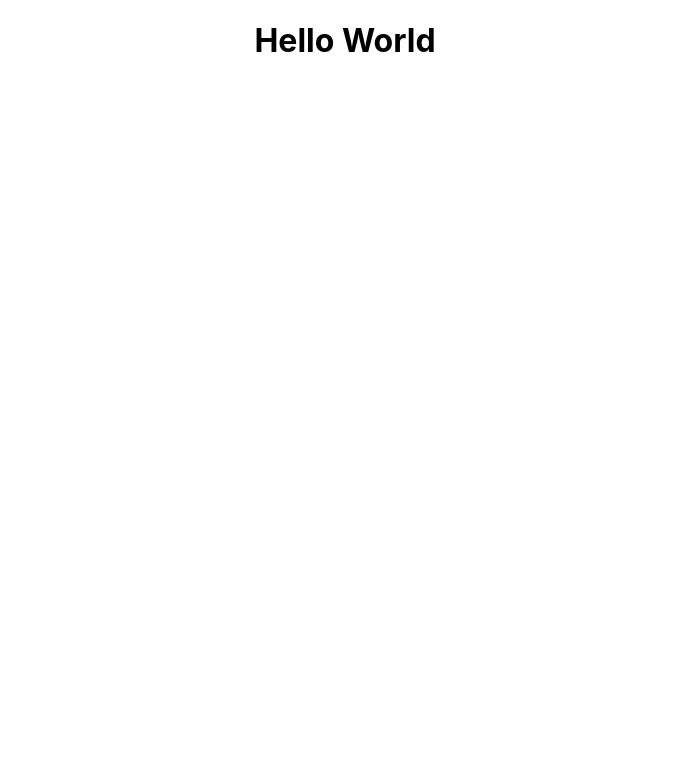
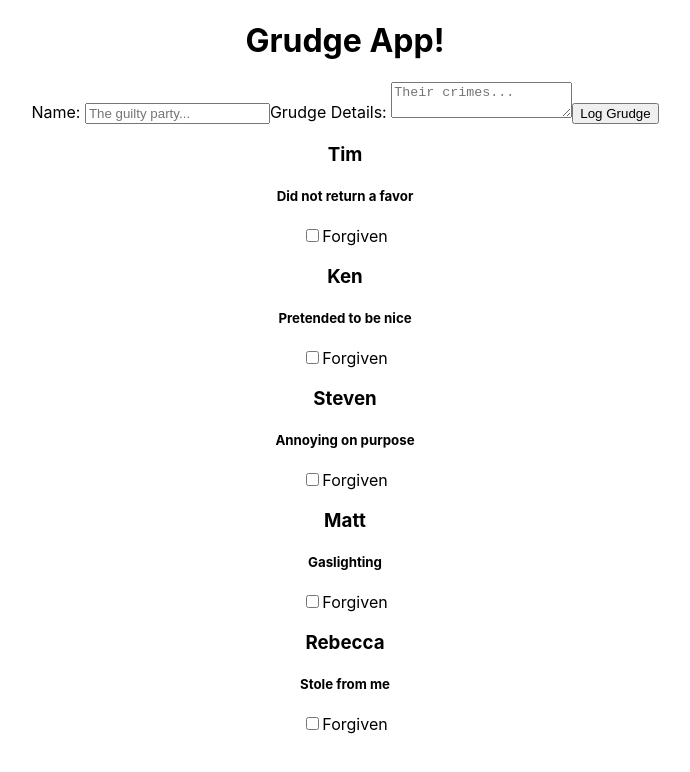
Before and after one commit to spencerhaugh/grudges-app, a React (Create React App) app: page / in a window 1280 px wide. Shown: the top 772 px of the page, without its empty margins (295-985 px from the left). Built offline with nearby package versions, Linux system fonts and the light colour scheme.

Commit message:
Form and List components added. Handling state

```diff
--- a/package.json
+++ b/package.json
@@ -9,6 +9,7 @@
     "react": "^17.0.2",
     "react-dom": "^17.0.2",
     "react-scripts": "4.0.3",
+    "uuid": "^8.3.2",
     "web-vitals": "^1.1.2"
   },
   "scripts": {
--- a/src/App.js
+++ b/src/App.js
@@ -1,10 +1,16 @@
-import logo from './logo.svg';
+import GrudgeApp from './components/GrudgeApp';
 import './App.css';
 
 function App() {
   return (
     <div className="App">
-      <h1>Hello World</h1>
+      <GrudgeApp />
+      {/* Lists grudges
+          Add new grudges
+          Delete grudges
+          Edit grudges
+          Forgive grudges
+       */}
     </div>
   );
 }
--- /dev/null
+++ b/src/components/Grudge.js
@@ -0,0 +1,15 @@
+import React from 'react';
+
+export default function Grudge({ grudge, forgive }) {
+    const handleForgive = () => {
+        forgive(grudge);
+    };
+    return (
+        <div className='Grudge'>
+            <h3>{ grudge.name }</h3>
+            <h5>{ grudge.grivence }</h5>
+            <input type='checkbox' name='forgiven' id='forgiven' checked={grudge.forgiven} onChange={handleForgive} />
+            <label htmlFor='forgiven'>Forgiven</label>
+        </div>
+    )
+};
--- /dev/null
+++ b/src/components/GrudgeApp.js
@@ -0,0 +1,31 @@
+import React, { useState } from 'react';
+import GrudgeForm from './GrudgeForm';
+import GrudgeList from './GrudgeList';
+import seedData from '../seed';
+
+export default function GrudgeApp() {
+    const initialState = seedData;
+    const [grudges, setGrudges] = useState(initialState);
+
+    const handleSubmit = (newGrudge) => {
+        setGrudges([newGrudge, ...grudges]);
+    };
+
+    const forgive = (grudge) => {
+        const updatedGrudges = grudges.map(g =>
+            g.id === grudge.id ? {...g, forgiven: !g.forgiven} : g
+        );
+        setGrudges(updatedGrudges);
+    };
+
+    return (
+        <div>
+            <h1>Grudge App!</h1>
+            <GrudgeForm handleSubmit={handleSubmit} />
+            <GrudgeList grudges={grudges} forgive={forgive} />
+            {/* AppBar */}
+            {/* GrudgeForm - add grudges */}
+            {/* GrudgeList - list current grudges */}
+        </div>
+    )
+}
--- /dev/null
+++ b/src/components/GrudgeForm.js
@@ -0,0 +1,38 @@
+import React, { useState } from 'react';
+import { v4 as uuid } from 'uuid';
+
+export default function GrudgeForm(props) {
+    const [grudgeName, setGrudgeName] = useState('');
+    const [grudgeValue, setGrudgeValue] = useState('');
+    const id = uuid();
+
+    const handleGrudge = (e) => {
+        setGrudgeValue(e.target.value);
+    };
+    const handlePerson = (e) => {
+        setGrudgeName(e.target.value);
+    };
+    const { handleSubmit } = props;
+
+    const handleNewGrudge = (e) => {
+        e.preventDefault();
+        const newGrudge = {
+            id: id,
+            name: grudgeName,
+            grivence: grudgeValue,
+            forgiven: false
+        }
+    };
+
+    return (
+        <section>
+            <form onSubmit={handleNewGrudge}>
+                <label htmlFor='name'>Name: </label>
+                <input id='name' name='name' onChange={handlePerson} placeholder='The guilty party...' />
+                <label htmlFor='grudgeDetail'>Grudge Details: </label>
+                <textarea onChange={handleGrudge} placeholder='Their crimes...' />
+                <button type='submit'>Log Grudge</button>
+            </form>
+        </section>
+    )
+}
--- /dev/null
+++ b/src/components/GrudgeList.js
@@ -0,0 +1,15 @@
+import React from 'react';
+import Grudge from './Grudge';
+
+export default function GrudgeList({ grudges, forgive }) {
+
+    return (
+        <div className='GrudgeList'>
+            {
+                grudges.map(g => (
+                    <Grudge grudge={g} forgive={forgive} key={g.id} />
+                ))
+            }
+        </div>
+    )
+}
--- a/src/seed.js
+++ b/src/seed.js
@@ -1,27 +1,34 @@
-export default seedData = [
+const seedData = [
     {
+        id: 1,
         name: 'Tim',
         grivence: 'Did not return a favor',
         forgiven: false
     },
     {
+        id: 2,
         name: 'Ken',
-        grivence: 'Did not go to bat for me',
+        grivence: 'Pretended to be nice',
         forgiven: false
     },
     {
+        id: 3,
         name: 'Steven',
         grivence: 'Annoying on purpose',
         forgiven: false
     },
     {
+        id: 4,
         name: 'Matt',
         grivence: 'Gaslighting',
         forgiven: false
     },
     {
+        id: 5,
         name: 'Rebecca',
         grivence: 'Stole from me',
         forgiven: false
     }
-]
+];
+
+export default seedData;
```
Also changed, not shown: 1 other file (tests, documents, lock files or other folders).
